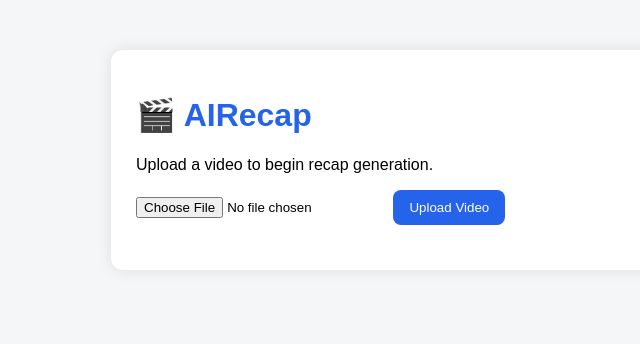
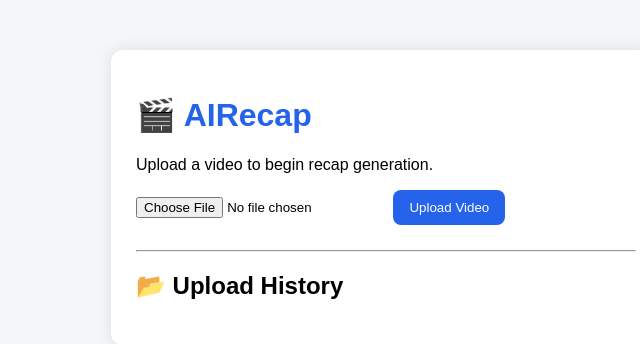
Before and after one commit to rayamk2003-studio/AIRecap, a FastAPI app: page / in a window 1280 px wide. Shown: the top 344 px of the page, without its empty margins (254-894 px from the left). Run offline with FastAPI, Linux system fonts and the light colour scheme.

Commit message:
Update index.html

```diff
--- a/templates/index.html
+++ b/templates/index.html
@@ -28,6 +28,12 @@
 
     <div id="result"></div>
 
+    <hr>
+
+    <h2>📂 Upload History</h2>
+
+    <div id="history"></div>
+
 </div>
 
 <script src="/static/app.js"></script>
```
